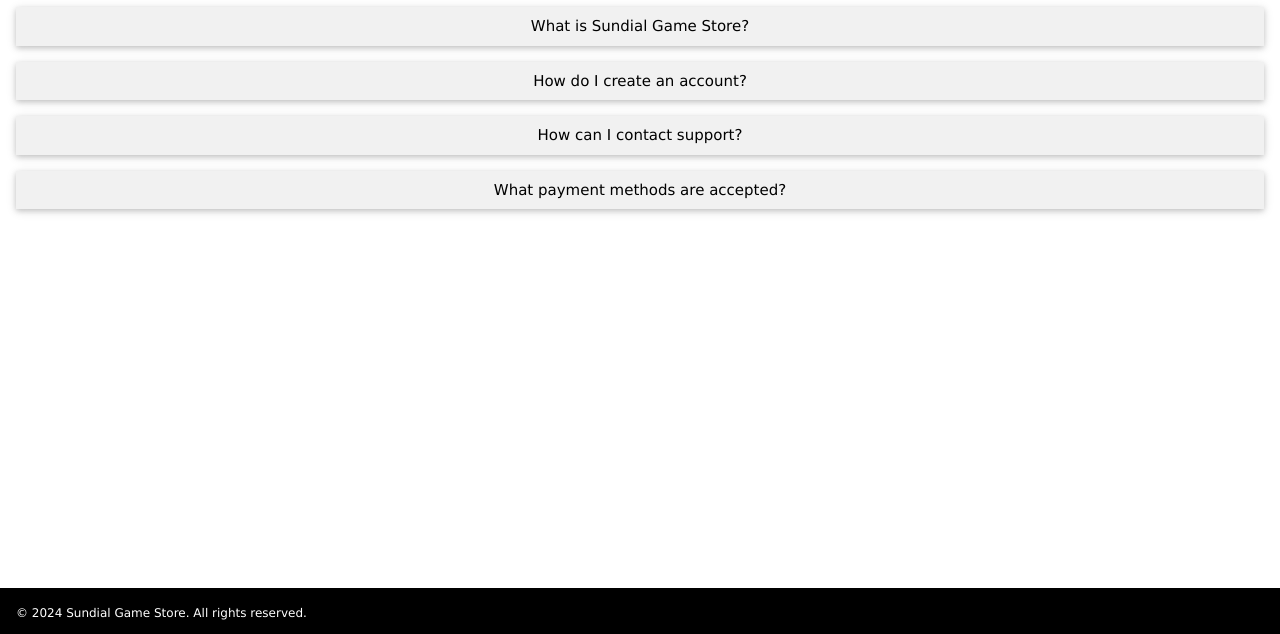
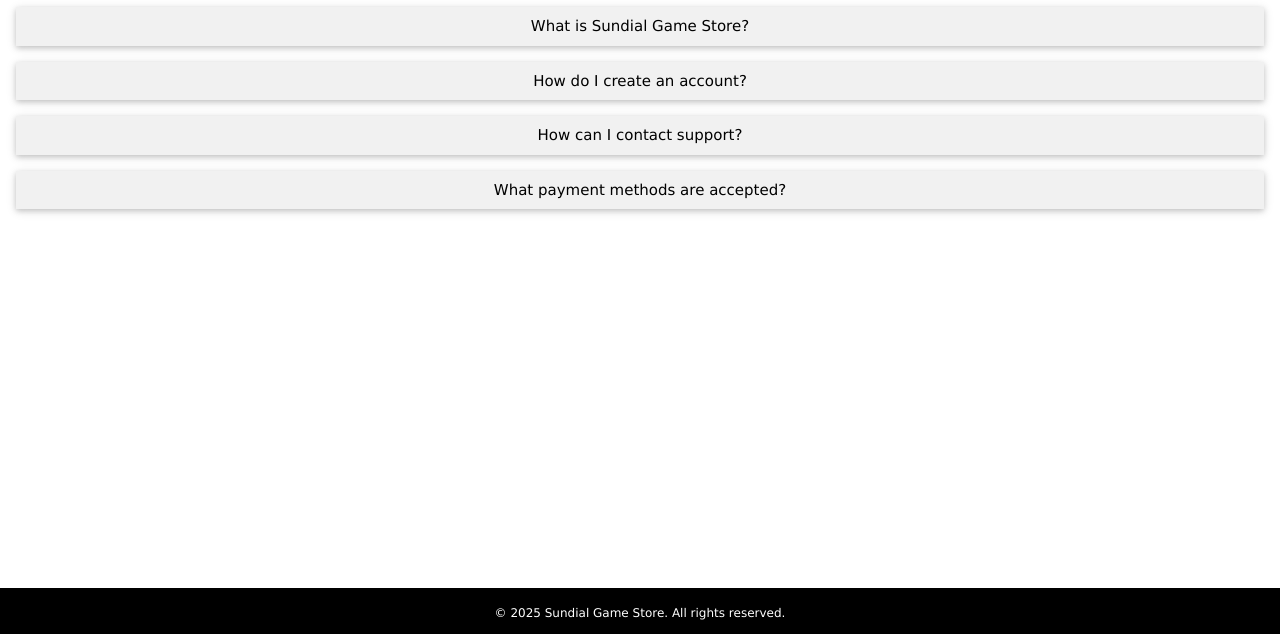
Before and after one commit to Egli001/game-store, a plain HTML site: page QandA.html in a window 1280 px wide. Shown: the part 166-800 px from the top of the page. Drawn offline with nearby package versions, Linux system fonts and the light colour scheme.

Commit message:
Update QandA.html

```diff
--- a/QandA.html
+++ b/QandA.html
@@ -62,8 +62,8 @@
             el.classList.remove('w3-show');
         });
     </script>
-        <div class="w3-container w3-black" style="position: fixed; bottom: 0; width: 100%;">
-            <p class="w3-small w3-margin-top">&copy; 2024 Sundial Game Store. All rights reserved.</p>
+        <div class="w3-container w3-black" style="position: fixed; bottom: 0; width: 100%; text-align: center;">
+            <p class="w3-small w3-margin-top">&copy; 2025 Sundial Game Store. All rights reserved.</p>
         </div>
 </body>
 </html>
```
